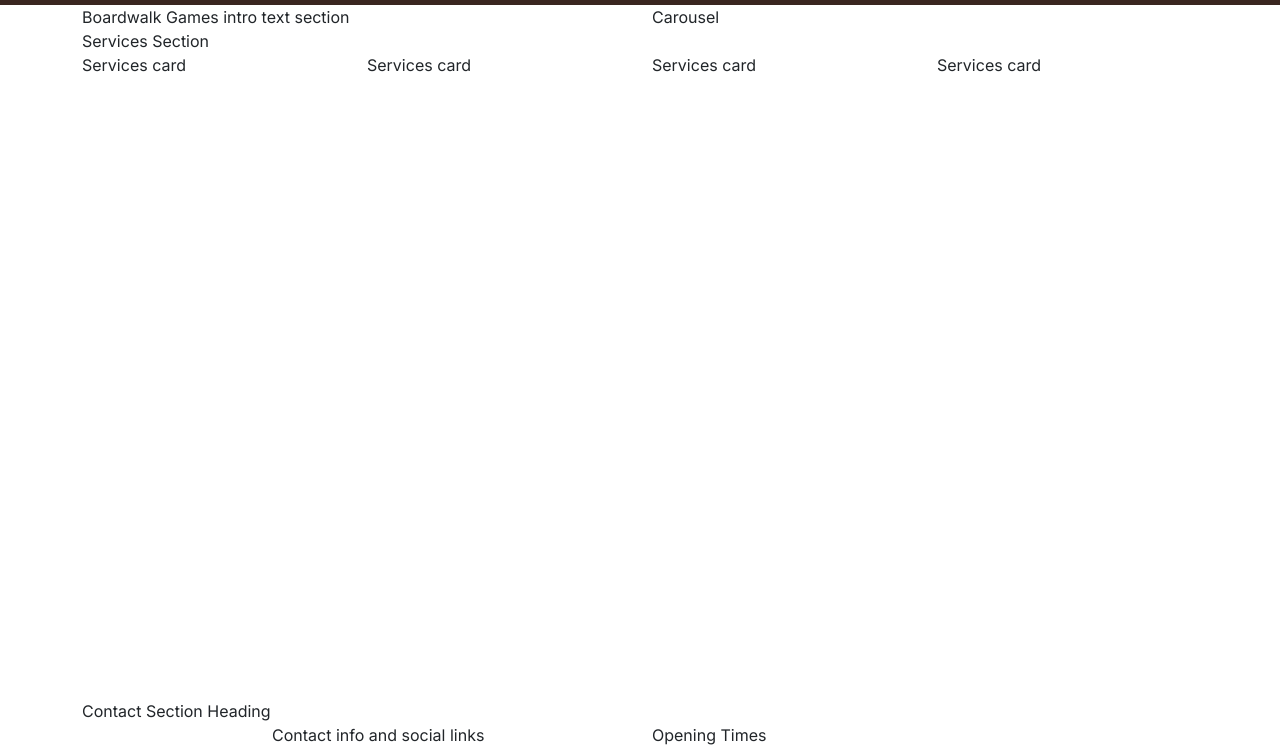
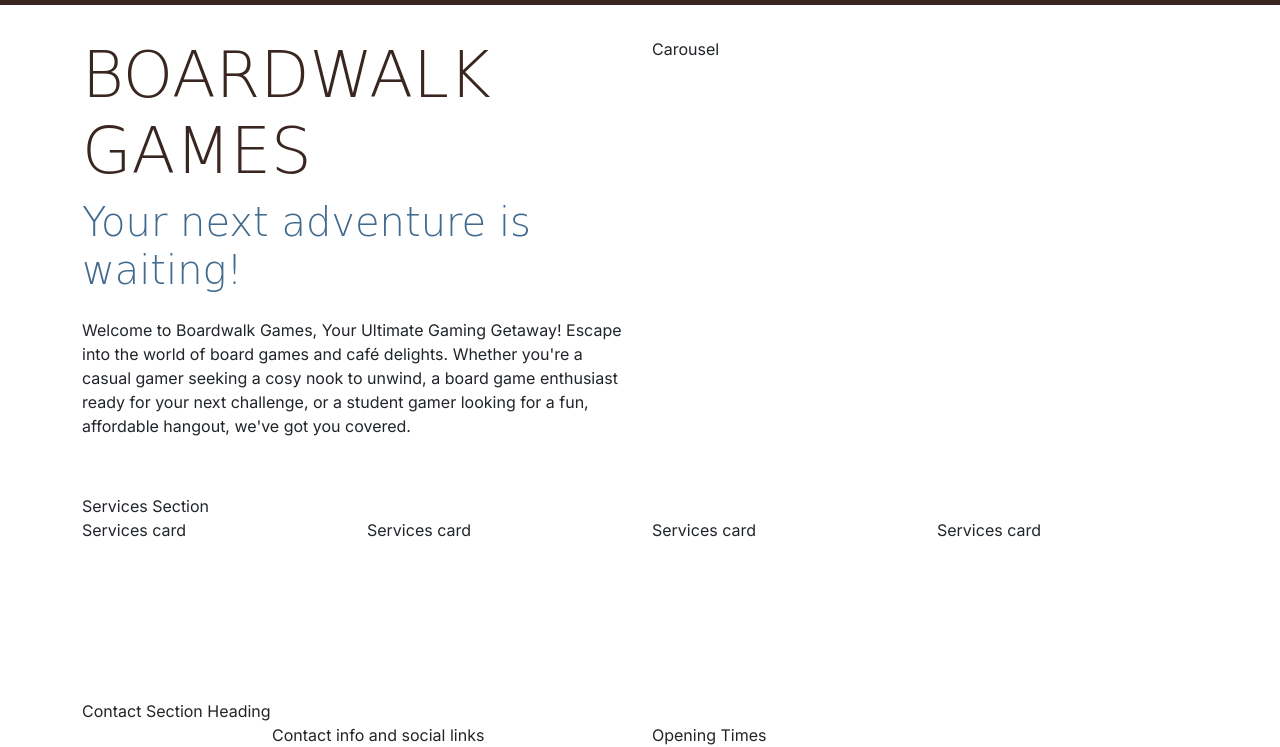
Before and after one commit to EKennard/Boardwalk-Games, a plain HTML site: page index.html in a window 1280 px wide. Shown: the part 53-800 px from the top of the page. Drawn offline with nearby package versions, Linux system fonts and the light colour scheme.

Commit message:
Header text added

```diff
--- a/assets/css/styles.css
+++ b/assets/css/styles.css
@@ -23,14 +23,22 @@
 
 h1, h2, h3 {
     font-family: var(--secondary-font);
-    color: var(--primary-color)
+    color: var(--primary-color);
+    text-transform: uppercase;
 }
 
 .sub-heading-color {
     color: var(--hightlight-color)
 }
 
-/* navbar */
+.section {
+    margin-top: 2rem;
+    margin-bottom: 2rem;
+}
+
+
+
+/* ----------------------------------------- Navbar --------------------------------------------------------*/
 #navbar {
     background-color: var(--primary-color)
 }
@@ -41,6 +49,18 @@
 
 
 
+
+/* --------------------------------------------------Header --------------------------------------------------*/
+#header .lead {
+    font-family: var(--secondary-font);
+}
+
+
+
+
+
+
+/* ----------------------------------------------Testing styles ----------------------------------------------- */
 /*.container, .row {
     border: 2px solid black;
 }
--- a/index.html
+++ b/index.html
@@ -70,9 +70,14 @@
   </nav>
 
   <!-- Header with carousel -->
-  <header class="container">
+  <header class="container section" id="header">
     <div class="row">
-      <div class="col-12 col-xl-6">Boardwalk Games intro text section</div>
+      <!-- text will be aligned to the center for smaller screen sives, but to the left with lager screens -->
+      <div class="col-12 col-xl-6 text-center text-xl-start">
+        <h1 class="display-3">Boardwalk Games</h1>
+        <p class="lead display-6 sub-heading-color">Your next adventure is waiting!</p>
+        <p class="my-4">Welcome to Boardwalk Games, Your Ultimate Gaming Getaway! Escape into the world of board games and café delights. Whether you're a casual gamer seeking a cosy nook to unwind, a board game enthusiast ready for your next challenge, or a student gamer looking for a fun, affordable hangout, we've got you covered.</p>
+      </div>
       <div class="col-12 col-xl-6">Carousel</div>
     </div>
   </header>
```
